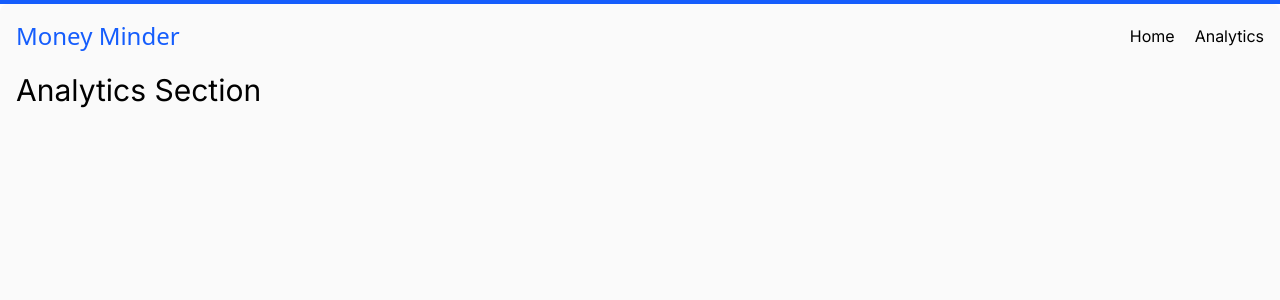
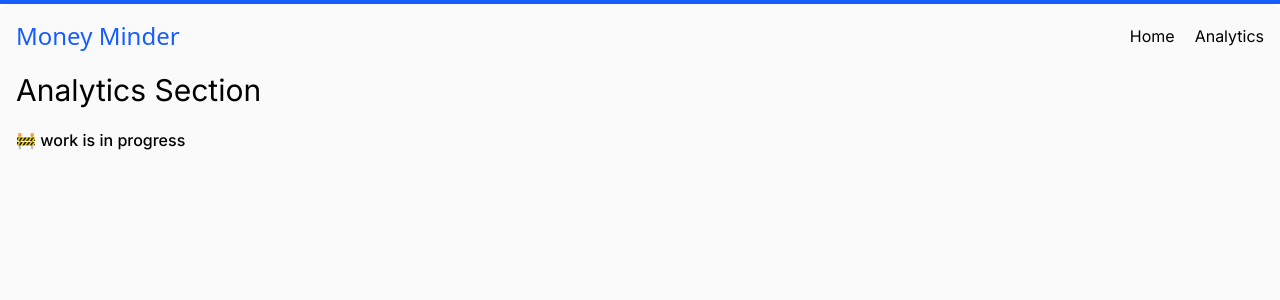
Before and after one commit to sounishnath003/money-minder, a Vue app in the folder web/: page /analytics in a window 1280 px wide. Shown: the top 300 px of the page. Built offline with nearby package versions, Linux system fonts and the light colour scheme.

Commit message:
Add footer to App.vue indicating work in progress and adjust Balance.vue transaction type color classes for better visibility.

```diff
--- a/web/src/App.vue
+++ b/web/src/App.vue
@@ -5,6 +5,9 @@
     <main class="container">
       <RouterView />
     </main>
+    <footer class="font-medium">
+      🚧 work is in progress
+    </footer>
   </div>
 </template>
 
--- a/web/src/components/Balance.vue
+++ b/web/src/components/Balance.vue
@@ -10,7 +10,7 @@
         <div class="grid grid-cols-2 gap-5">
             <div class="text-md md:text-xl font-medium" v-for="tx in spendByTransactionTypes" :id="tx.transactionType">
                 {{ tx.transactionType }}&colon; <span class="font-semibold"
-                    :class="tx.transactionType === 'Income' ? 'text-green-700' : 'text-red-700'">
+                    :class="tx.transactionType === 'Income' ? 'text-green-600' : 'text-red-600'">
                     {{ tx.amount }}</span>
             </div>
         </div>
```
Also changed, not shown: 2 other files (tests, documents, lock files or other folders).
